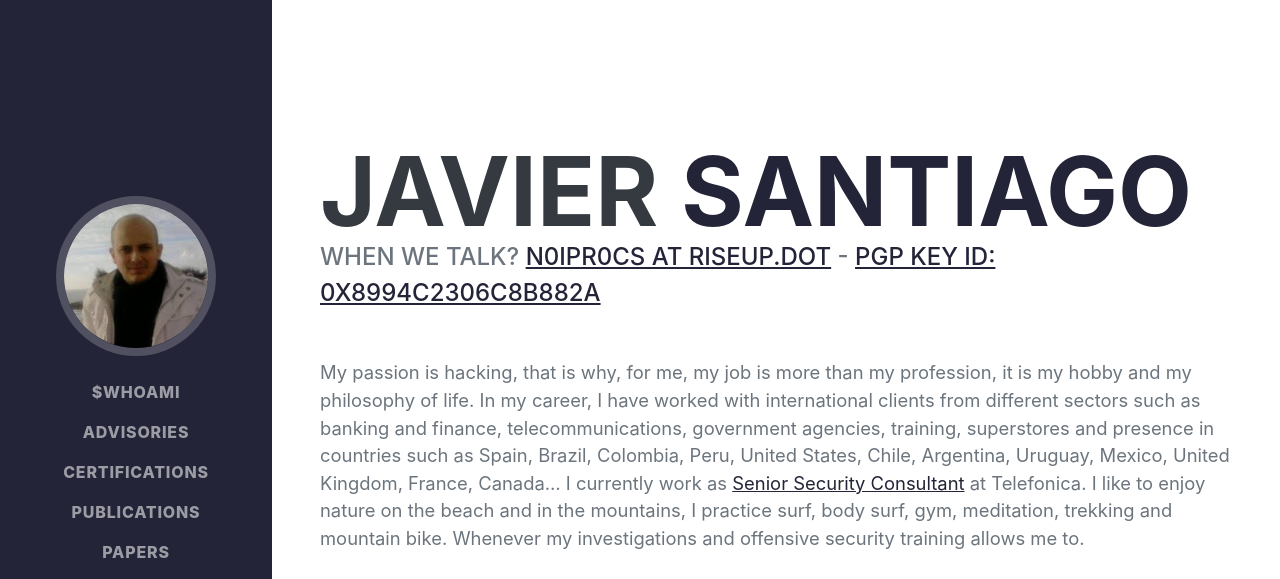
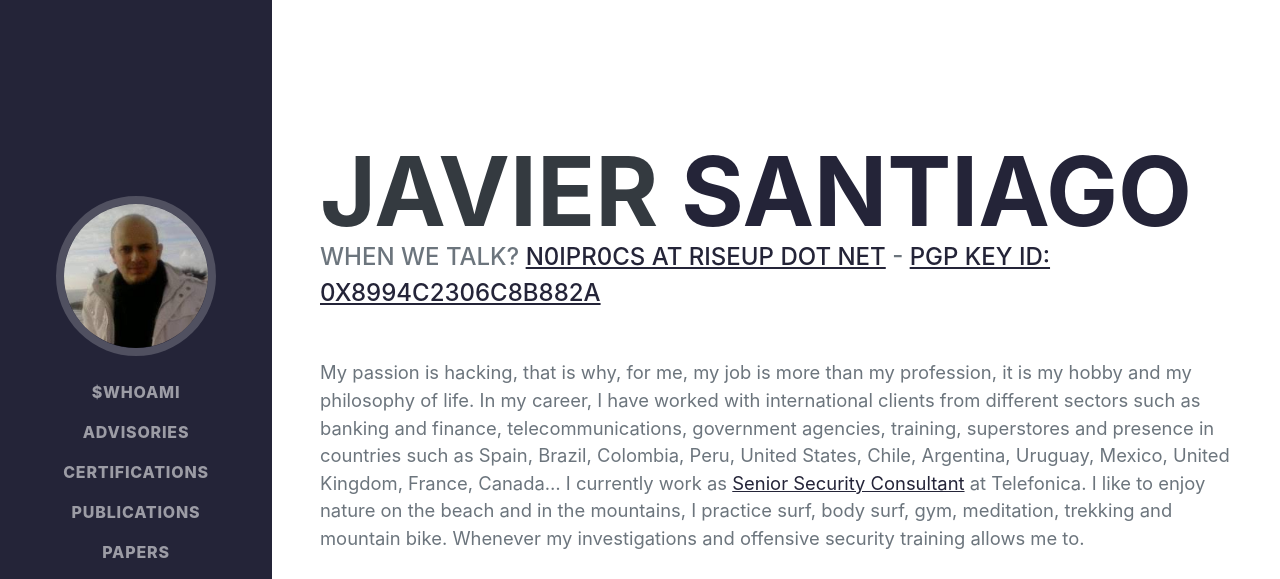
Before and after one commit to n0ipr0cs/n0ipr0cs.github.io, a plain HTML site: page index.html in a window 1280 px wide. Shown: the top 579 px of the page. Drawn offline with nearby package versions, Linux system fonts and the light colour scheme; a web font is replaced by a local one.

Commit message:
Update index.html

```diff
--- a/index.html
+++ b/index.html
@@ -48,7 +48,7 @@
                     </h1>
                     <div class="subheading mb-5">
                         When we talk?
-                        <a href="mailto:n0ipr0cs@riseup.net">n0ipr0cs at riseup.dot</a> -  <a href ="assets/n0ipr0cs_pub.asc" target="_blank">PGP Key ID: 0x8994C2306C8B882A</a>
+                        <a href="mailto:n0ipr0cs@riseup.net">n0ipr0cs at riseup dot net</a> -  <a href ="assets/n0ipr0cs_pub.asc" target="_blank">PGP Key ID: 0x8994C2306C8B882A</a>
                     </div>
                     <p class="lead mb-5">My passion is hacking, that is why, for me, my job is more than my profession, it is my hobby and my philosophy of life. In my career, I have worked with international clients from different sectors such as banking and finance, telecommunications, government agencies, training, superstores and presence in countries such as Spain, Brazil, Colombia, Peru, United States, Chile, Argentina, Uruguay, Mexico, United Kingdom, France, Canada… I currently work as <a href="https://es.linkedin.com/in/%F0%9F%A7%BF-francisco-javier-santiago-v%C3%A1zquez-1b654050" target="_blank">Senior Security Consultant</a> at Telefonica. I like to enjoy nature on the beach and in the mountains, I practice surf, body surf, gym, meditation, trekking and mountain bike. Whenever my investigations and offensive security training allows me to.</p>
                     <div class="social-icons">
```
